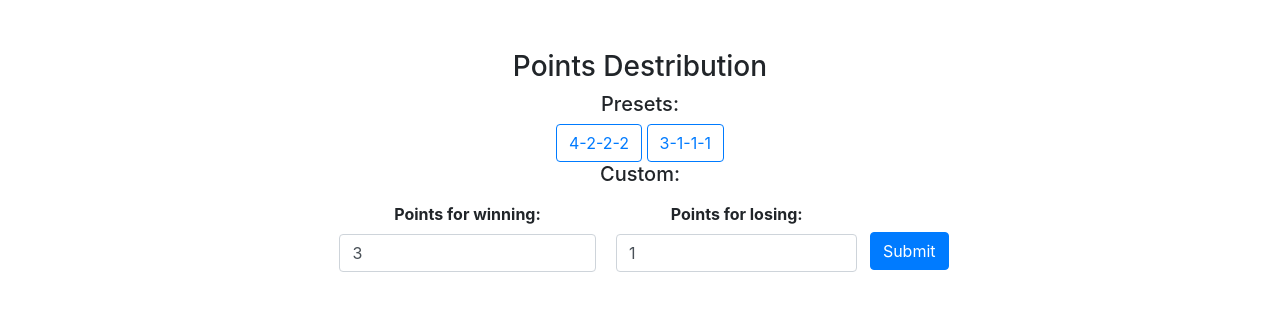
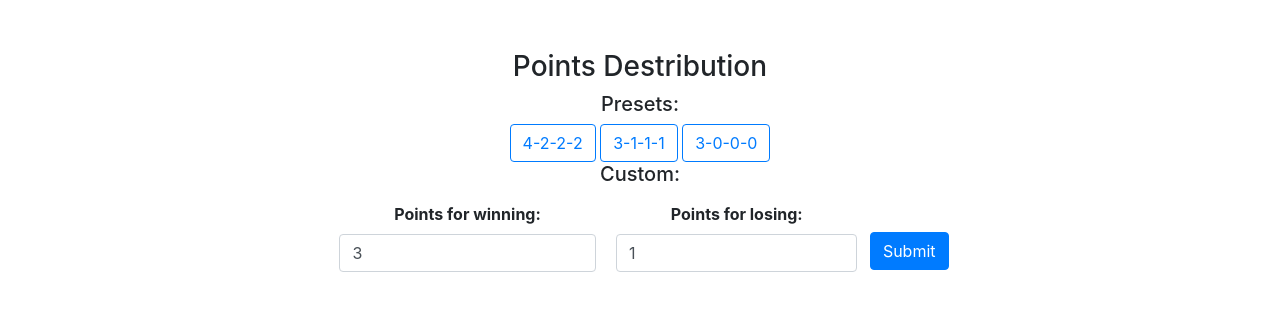
Before and after one commit to AlexSolari/autopairings, a plain HTML site: page index.html in a window 1280 px wide. Shown: the part 66-376 px from the top of the page. Drawn offline with nearby package versions, Linux system fonts and the light colour scheme.

Commit message:
added 3-0-0-0

```diff
--- a/index.html
+++ b/index.html
@@ -29,6 +29,7 @@
                 <h5>Presets:</h5>
                 <input type="button" class="btn btn-outline-primary" value="4-2-2-2" onclick="engine.usePoints(4,2)" />
                 <input type="button" class="btn btn-outline-primary" value="3-1-1-1" onclick="engine.usePoints(3,1)" />
+                <input type="button" class="btn btn-outline-primary" value="3-0-0-0" onclick="engine.usePoints(3,0)" />
             </div>
             <h5>Custom:</h5>
             <div class="winners-points points">
```
